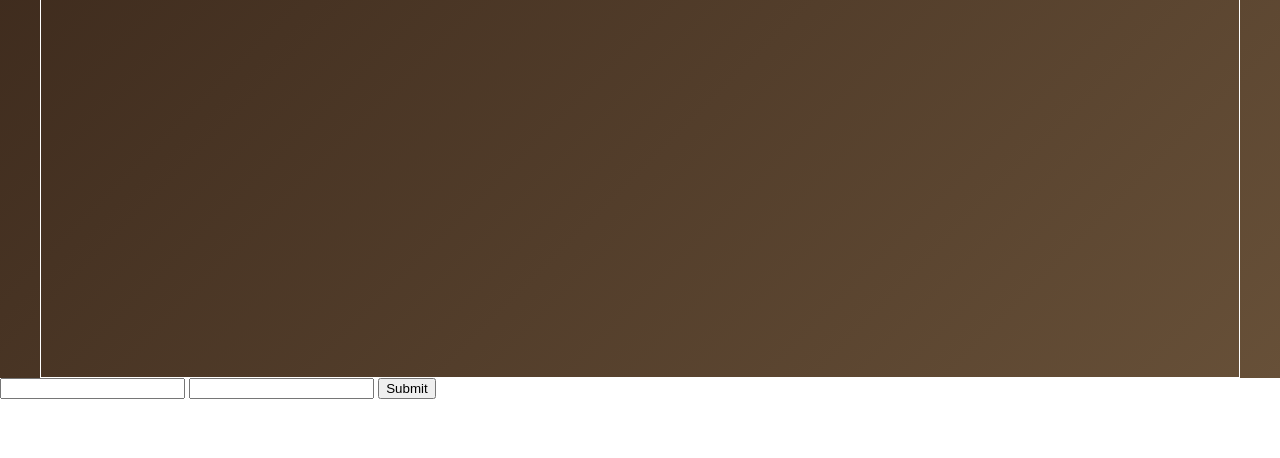
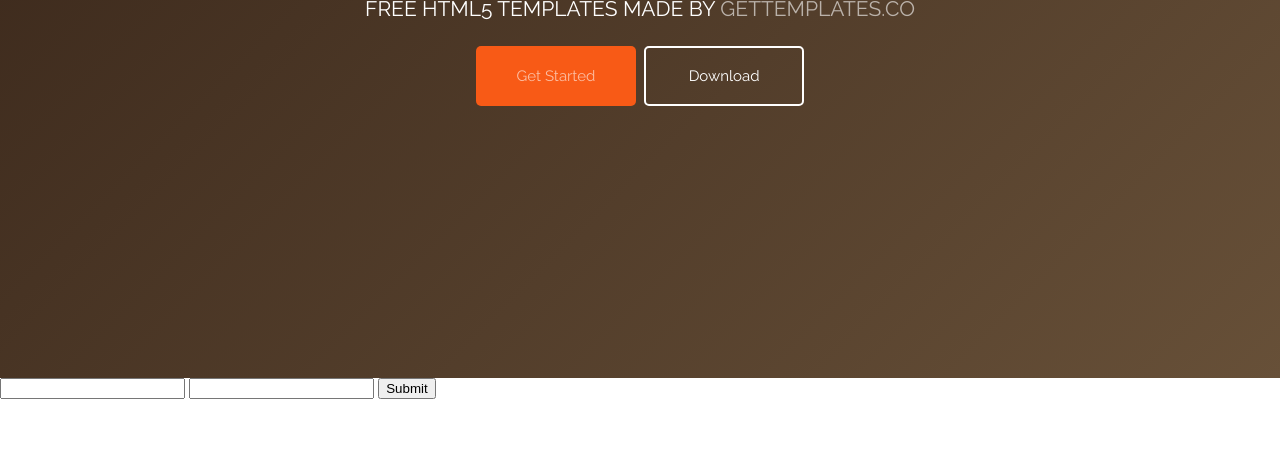
Before and after one commit to andrewtaber/learn-to-code, a plain HTML site: page WebsiteClonePractice/Attempt1/TemplateClone/index.html in a window 1280 px wide. Shown: the part 522-980 px from the top of the page. Before the commit the page ends 921 px from the top, so only its background shows below. Drawn offline with Linux system fonts and the light colour scheme.

Commit message:
Styled main header section.

```diff
--- a/WebsiteClonePractice/Attempt1/TemplateClone/assets/css/styles.css
+++ b/WebsiteClonePractice/Attempt1/TemplateClone/assets/css/styles.css
@@ -1,3 +1,9 @@
+/*
+======================================
+CSS Reset
+======================================
+*/
+
 /* http://meyerweb.com/eric/tools/css/reset/
    v2.0 | 20110126
    License: none (public domain)
@@ -23,7 +29,7 @@ time, mark, audio, video {
 	font: inherit;
 	vertical-align: baseline;
 }
-/* HTML5 display-role reset for older browsers */
+/* HTML5 display-role reset for older browsers*/
 article, aside, details, figcaption, figure,
 footer, header, hgroup, menu, nav, section {
 	display: block;
@@ -62,6 +68,7 @@ Begin Custom Styling
 a {
 	text-decoration: none;
 	text-transform: uppercase;
+	color: rgba(255, 255, 255, .6);
 }
 
 body {
@@ -95,7 +102,6 @@ header a:hover {
 
 .main-nav ul {
 	display: flex;
-
 }
 
 .header-menu a{
@@ -114,6 +120,57 @@ header .logo a{
 	height: 100%;
 	padding: 0;
 	margin: 0 auto;
-	border: 1px solid white;
+}
 
+.container-main {
+	text-transform: uppercase;
+	display: flex;
+	flex-direction: column;
+	justify-content: center;
+	align-items: center;
 }
+
+.container-main div a {
+	padding: 5px;
+}
+
+.container-main h1 {
+	font-size: 70px;
+	margin-bottom: 20px;
+}
+
+.container-main h3 {
+	font-size: 21px;
+	margin-bottom: 25px;
+}
+
+.header-btn {
+	text-transform: none;
+	color: white;
+	display: inline-flex;
+	justify-content: center;
+	align-items: center;
+	text-align: center;
+	font-size: 15px;
+	border: 2px solid white;
+	width: 160px;
+	height: 60px;
+	border-radius: 5px;
+	margin: 2px;
+}
+
+.header-btn-orange {
+	background-color: #F85A16;
+	border: none;
+	color: rgba(255, 255, 255, .6);
+}
+
+.header-btn:hover {
+	background-color: white;
+	color: #332116;
+}
+
+.header-btn-orange:hover {
+	background-color: #f96c2f;
+	color: white;
+}
--- a/WebsiteClonePractice/Attempt1/TemplateClone/index.html
+++ b/WebsiteClonePractice/Attempt1/TemplateClone/index.html
@@ -9,6 +9,7 @@
 <body>
 	<header>
 		<div class="container">
+
 			<nav class="main-nav">
 				<ul>
 					<li class="logo"><a href="#">Solid.</a></li>
@@ -22,6 +23,18 @@
 					<li class="header-menu"><a href="#">Contact</a></li>
 				</ul>
 			</nav>
+
+			<div class="container container-main">
+				<h1>Solid Free Template</h1>
+				<h3>Free html<span id="html5">5</span> templates made by <a href="#">gettemplates.co</a></h3>
+				<div>
+					<a class="header-btn header-btn-orange" href="#">Get Started</a>
+					<a class="header-btn" href="#">Download</a>
+				</div>
+			</div>
+
+
+
 		</div>
 	</header>
 
```
